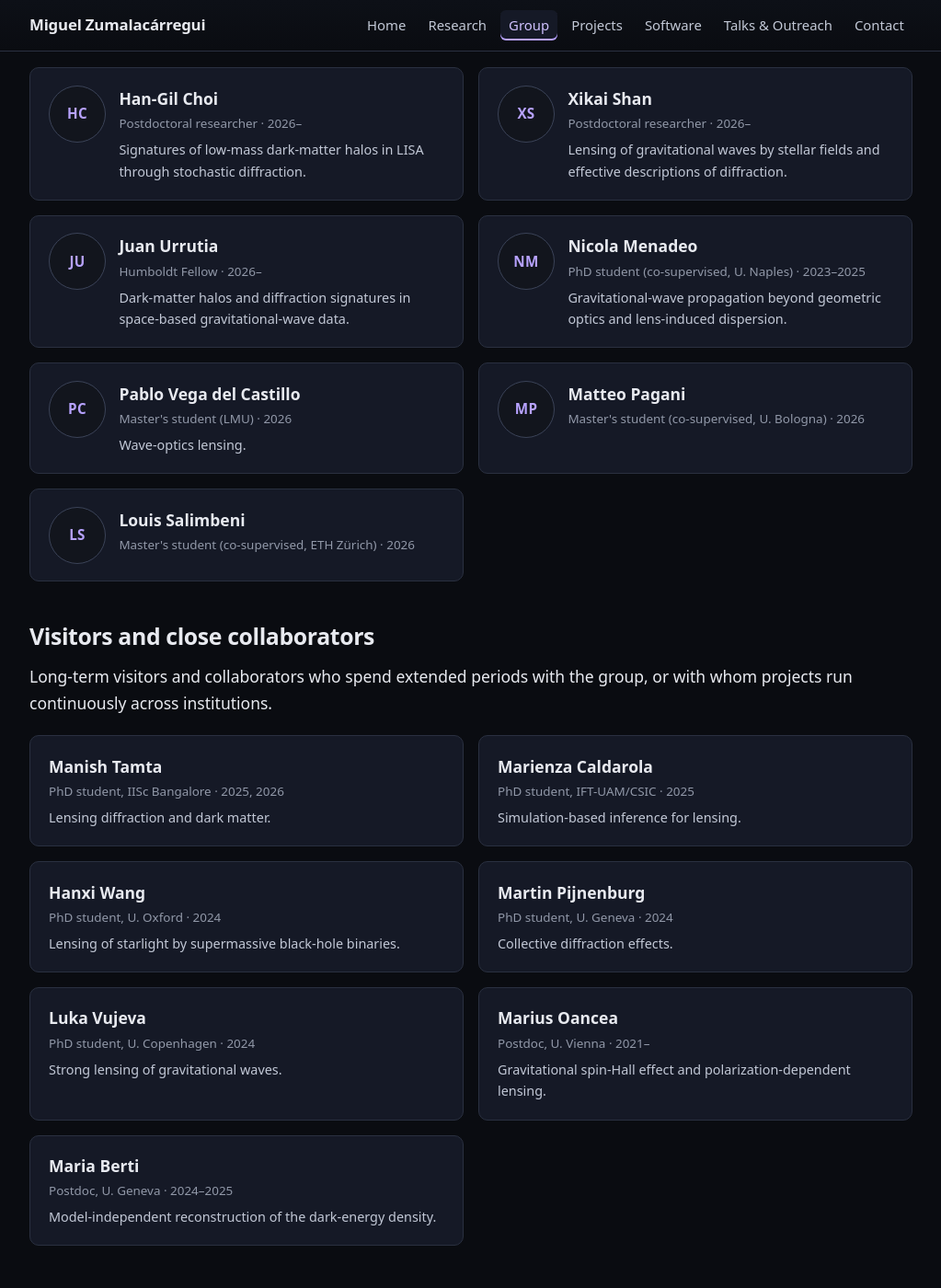
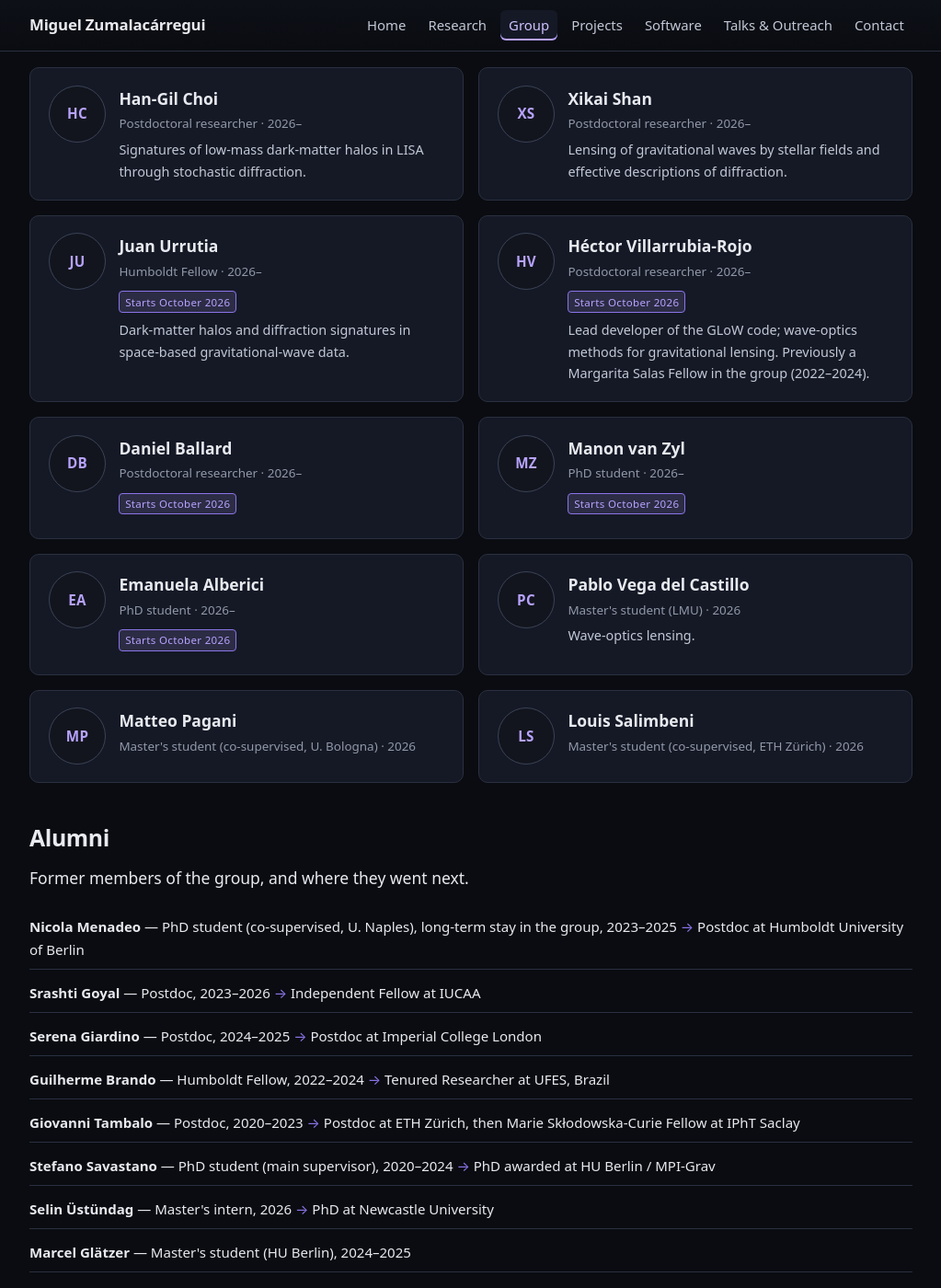
Before and after one commit to miguelzuma/miguelzuma.github.io, a Jekyll site: the page built from group.html, in a window 1280 px wide and 1400 px high, scrolled down 340 px. Shown: the whole window at 92% size, without its empty margins (128-1151 px from the left). Built offline with Jekyll 4.4.1, drawn with Linux system fonts in a browser that asks for light colours; some of the changed text lies outside the part shown.

Commit message:
Correct group roster and rewrite the recruitment guidance
People
- Nicola Menadeo moves to alumni (now a postdoc at Humboldt University)
- Incoming October 2026: Daniel Ballard and Hector Villarrubia-Rojo as
  postdocs, Manon van Zyl and Emanuela Alberici as PhD students. Hector
  returns to the group, so he moves out of alumni back into current
- Ho Yeuk Cheung moves to earlier mentees
- Member cards carry a "Starts <date>" badge via a new `incoming` flag, so
  people who have accepted but not yet arrived are shown honestly

Page order
- Alumni now follows Current members and covers group members proper;
  Visitors becomes its own section after it, no longer "close collaborators"

Recruitment
Funded positions are advertised on INSPIRE-HEP and applications go through
the advert, so the page no longer invites speculative email about them. What
remains is what is actually on offer: support for a small number of external
fellowship applications (Marie Sklodowska-Curie and Juan de la Cierva for
postdocs, FPU and "la Caixa" for PhD students), and Master's projects
prioritized for IFT master's students. The Contact page said the opposite and
has been brought in line.

Projects
- Ramon y Cajal is not a GW-lensing grant; its scope is now stated generically
  as new methods to probe cosmology, astrophysics and fundamental physics

Checked every changed name across the repo: the remaining mentions are all
paper author lists, which are correct regardless of who is currently in the
group.

Co-Authored-By: Claude Opus 5 (1M context) <noreply@anthropic.com>
Claude-Session: https://claude.ai/code/session_01E2ZbXszK9qt9svKVxU5Yrt

```diff
--- a/_data/people.yml
+++ b/_data/people.yml
@@ -6,7 +6,8 @@
 # `earlier_mentees`.
 #
 # Fields: name (required), role, years, topic, url (personal page),
-# photo (path under /imgs/collaborators/), next (destination, alumni only).
+# photo (path under /imgs/collaborators/), next (destination, alumni only),
+# incoming (true -> card shows a "starts <starts>" badge), starts.
 #
 # To add a photo: drop a square-ish JPG in imgs/collaborators/ and set
 # `photo: Name_Surname.jpg`.  Without a photo the card shows initials.
@@ -25,12 +26,37 @@ current:
   - name: "Juan Urrutia"
     role: "Humboldt Fellow"
     years: "2026–"
+    incoming: true
+    starts: "October 2026"
     topic: "Dark-matter halos and diffraction signatures in space-based gravitational-wave data."
 
-  - name: "Nicola Menadeo"
-    role: "PhD student (co-supervised, U. Naples)"
-    years: "2023–2025"
-    topic: "Gravitational-wave propagation beyond geometric optics and lens-induced dispersion."
+  - name: "Héctor Villarrubia-Rojo"
+    role: "Postdoctoral researcher"
+    years: "2026–"
+    incoming: true
+    starts: "October 2026"
+    topic: "Lead developer of the GLoW code; wave-optics methods for gravitational lensing. Previously a Margarita Salas Fellow in the group (2022–2024)."
+
+  - name: "Daniel Ballard"
+    role: "Postdoctoral researcher"
+    years: "2026–"
+    incoming: true
+    starts: "October 2026"
+    # topic: TODO
+
+  - name: "Manon van Zyl"
+    role: "PhD student"
+    years: "2026–"
+    incoming: true
+    starts: "October 2026"
+    # topic: TODO
+
+  - name: "Emanuela Alberici"
+    role: "PhD student"
+    years: "2026–"
+    incoming: true
+    starts: "October 2026"
+    # topic: TODO
 
   - name: "Pablo Vega del Castillo"
     role: "Master's student (LMU)"
@@ -82,6 +108,11 @@ visitors:
     topic: "Model-independent reconstruction of the dark-energy density."
 
 alumni:
+  - name: "Nicola Menadeo"
+    role: "PhD student (co-supervised, U. Naples), long-term stay in the group"
+    years: "2023–2025"
+    next: "Postdoc at Humboldt University of Berlin"
+
   - name: "Srashti Goyal"
     role: "Postdoc"
     years: "2023–2026"
@@ -91,11 +122,6 @@ alumni:
     role: "Postdoc"
     years: "2024–2025"
     next: "Postdoc at Imperial College London"
-
-  - name: "Héctor Villarrubia-Rojo"
-    role: "Margarita Salas Fellow"
-    years: "2022–2024"
-    next: "Return phase at UCM; lead developer of GLoW"
 
   - name: "Guilherme Brando"
     role: "Humboldt Fellow"
@@ -158,13 +184,13 @@ alumni:
     years: "2023"
     next: "PhD at Stanford"
 
+# Mentees from before the Potsdam group (2020), kept for the record.
+earlier_mentees:
   - name: "Ho Yeuk Cheung"
-    role: "Undergraduate, then long-term collaborator"
+    role: "Undergraduate at UC Berkeley, then PhD student at JHU (informal)"
     years: "2020–2025"
     next: "Fellow at Princeton IAS"
 
-# Mentees from before the Potsdam group (2020), kept for the record.
-earlier_mentees:
   - name: "José María Ezquiaga"
     role: "PhD student (informal), IFT-UAM"
     years: "2015–2019"
--- a/_data/projects.yml
+++ b/_data/projects.yml
@@ -53,8 +53,8 @@ current:
       Three linked components of a single return-to-Spain programme: the Ramón y
       Cajal fellowship (ranked first in Astrophysics and second in Physics in the
       2024 call), the regional Atracción de Talento award, and the CSIC RyC-MaX
-      supplement. Together they fund the establishment of a research line on
-      gravitational lensing and gravitational waves.
+      supplement. Together they support the development of new methods to probe
+      cosmology, astrophysics and fundamental physics.
     links: []
 
   - acronym: "GWSky"
--- a/_includes/footer.html
+++ b/_includes/footer.html
@@ -27,7 +27,7 @@
         <h2>Elsewhere on this site</h2>
         <ul>
           <li><a href="{{ '/research.html' | relative_url }}">Research programme</a></li>
-          <li><a href="{{ '/group.html' | relative_url }}">Group and openings</a></li>
+          <li><a href="{{ '/group.html' | relative_url }}">Group and people</a></li>
           <li><a href="{{ '/projects.html' | relative_url }}">Projects &amp; funding</a></li>
           <li><a href="{{ '/software.html' | relative_url }}">Scientific software</a></li>
           <li><a href="{{ '/outreach.html' | relative_url }}">Talks &amp; outreach</a></li>
--- a/assets/css/main.css
+++ b/assets/css/main.css
@@ -594,6 +594,8 @@ figure.float-left {
 
 .person-note { font-size: 0.9rem; margin: 0; color: var(--text-soft); }
 
+.person-incoming { margin: 0 0 0.4rem; }
+
 .alumni-list { list-style: none; padding: 0; }
 
 .alumni-list li {
--- a/group.html
+++ b/group.html
@@ -35,6 +35,7 @@ description: >-
         <div class="person-body">
           <p class="person-name">{% if p.url %}<a href="{{ p.url }}" rel="noopener">{{ p.name }}</a>{% else %}{{ p.name }}{% endif %}</p>
           <p class="person-role">{{ p.role }}{% if p.years %} &middot; {{ p.years }}{% endif %}</p>
+          {%- if p.incoming %}<p class="person-incoming"><span class="badge">Starts {{ p.starts }}</span></p>{% endif %}
           {%- if p.topic %}<p class="person-note">{{ p.topic }}</p>{% endif %}
         </div>
       </div>
@@ -43,26 +44,9 @@ description: >-
   </div>
 </section>
 
-<section class="section" id="visitors">
-  <h2>Visitors and close collaborators</h2>
-  <p>
-    Long-term visitors and collaborators who spend extended periods with the
-    group, or with whom projects run continuously across institutions.
-  </p>
-  <div class="grid grid-2">
-    {%- for p in site.data.people.visitors %}
-    <article class="card">
-      <p class="person-name">{% if p.url %}<a href="{{ p.url }}" rel="noopener">{{ p.name }}</a>{% else %}{{ p.name }}{% endif %}</p>
-      <p class="person-role">{{ p.role }}{% if p.years %} &middot; {{ p.years }}{% endif %}</p>
-      {%- if p.topic %}<p class="person-note">{{ p.topic }}</p>{% endif %}
-    </article>
-    {%- endfor %}
-  </div>
-</section>
-
 <section class="section" id="alumni">
   <h2>Alumni</h2>
-  <p>Where members of the group have gone on to.</p>
+  <p>Former members of the group, and where they went next.</p>
   <ul class="alumni-list">
     {%- for p in site.data.people.alumni %}
     <li>
@@ -85,58 +69,75 @@ description: >-
   </ul>
 </section>
 
+<section class="section" id="visitors">
+  <h2>Visitors</h2>
+  <p>
+    Researchers who have spent extended periods working with the group, most of
+    them on projects that led to joint publications.
+  </p>
+  <div class="grid grid-2">
+    {%- for p in site.data.people.visitors %}
+    <article class="card">
+      <p class="person-name">{% if p.url %}<a href="{{ p.url }}" rel="noopener">{{ p.name }}</a>{% else %}{{ p.name }}{% endif %}</p>
+      <p class="person-role">{{ p.role }}{% if p.years %} &middot; {{ p.years }}{% endif %}</p>
+      {%- if p.topic %}<p class="person-note">{{ p.topic }}</p>{% endif %}
+    </article>
+    {%- endfor %}
+  </div>
+</section>
+
 <section class="section" id="joining">
   <h2>Joining the group</h2>
+
+  <p class="lede">
+    Please read this before writing. Funded positions are advertised publicly
+    and applications go through the advert, not through me directly.
+  </p>
 
   <div class="grid grid-2">
 
     <article class="card">
-      <h3 class="card-title">Postdoctoral researchers</h3>
+      <h3 class="card-title">Funded positions</h3>
       <p>
-        Positions funded through the
-        <a href="{{ '/projects.html#glow' | relative_url }}">GLoW</a> ERC
-        Consolidator Grant are advertised as they open. I am also glad to host
-        applicants for external fellowships — Humboldt, Marie Skłodowska-Curie,
-        Margarita Salas and similar schemes — and the group has hosted several
-        successfully. Get in touch well before the deadline so we can develop a
-        project together.
+        Postdoctoral and doctoral positions supported by the group's
+        <a href="{{ '/projects.html' | relative_url }}">projects</a> are
+        advertised on
+        <a href="https://inspirehep.net/jobs" rel="noopener">INSPIRE-HEP</a>.
+        That is where to look, and applying through the advert is the way in.
+        There is no advantage to writing separately.
       </p>
     </article>
 
     <article class="card">
-      <h3 class="card-title">PhD students</h3>
+      <h3 class="card-title">Fellowship applications</h3>
       <p>
-        Doctoral positions at the AEI are normally filled through the
-        <a href="https://imprs-gw.aei.mpg.de/" rel="noopener">IMPRS on Gravitational-Wave Astronomy</a>
-        and the institute's annual call. Mention my name and a specific interest
-        in your application. Co-supervision with other institutions is also
-        possible and has worked well in the past.
+        I can support a limited number of applications for external fellowships
+        each year: Marie Skłodowska-Curie and Juan de la Cierva for
+        postdoctoral researchers, FPU and “la Caixa” for doctoral students.
+        These need a project developed jointly and well ahead of the deadline,
+        so the number I can take on is genuinely small.
       </p>
     </article>
 
     <article class="card">
-      <h3 class="card-title">Master's and undergraduate projects</h3>
+      <h3 class="card-title">Master's theses</h3>
       <p>
-        I regularly supervise Master's theses and summer internships, often
-        jointly with a home-university supervisor. Projects tend to be
-        computational and connected to an ongoing paper. Write with a short
-        description of your background and what you would like to work on.
+        Master's projects are prioritized for students of the
+        <a href="{{ site.affiliation.incoming_url }}" rel="noopener">IFT</a>
+        master's programme. Projects tend to be computational and attached to
+        an ongoing paper.
       </p>
     </article>
 
     <article class="card">
-      <h3 class="card-title">Visitors</h3>
+      <h3 class="card-title">Visits</h3>
       <p>
-        Short and long research visits are welcome, and several have led to joint
-        publications. The group can sometimes contribute to local costs. Please
-        propose concrete dates and a project idea.
+        Research visits normally grow out of an existing collaboration, and
+        several have led to joint publications — see the
+        <a href="#visitors">visitors</a> above. The group can sometimes
+        contribute to local costs.
       </p>
     </article>
 
   </div>
-
-  <div class="btn-row">
-    <a class="btn btn-primary" href="{{ '/contact.html' | relative_url }}">Contact details</a>
-    <a class="btn" href="{{ '/projects.html' | relative_url }}">Funded projects</a>
-  </div>
 </section>
```
Also changed, not shown: contact.html (+6 -4 lines).
